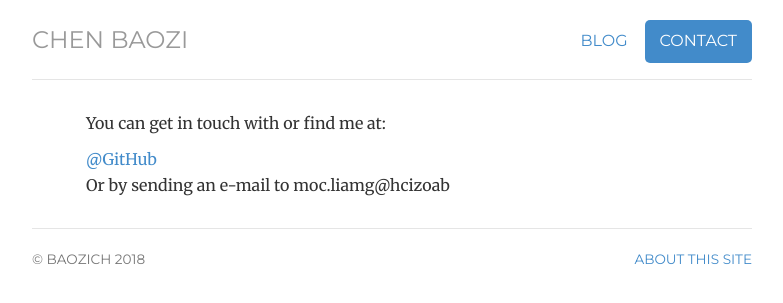
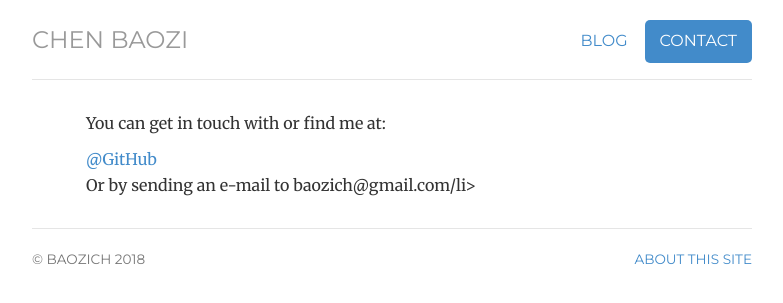
Before and after one commit to baozich/baozich.github.io, a Jekyll site: the page built from contact/index.html, in a window 1280 px wide. Shown: the top 303 px of the page, without its empty margins (248-1031 px from the left). Built offline with Jekyll 4.4.1, drawn with Linux system fonts in a browser that asks for light colours.

Commit message:
Edit the contact page.

```diff
--- a/contact/index.html
+++ b/contact/index.html
@@ -11,7 +11,7 @@ description: Contact information for Chen Baozi
 
 	<ul class="list-unstyled">
 	<li><a href="http://github.com/baozich">@GitHub</a></li>
-	<li>Or by sending an e-mail to <span class="obfuscate">baozich@gmail.com</span></li>
+	<li>Or by sending an e-mail to baozich@gmail.com/li>
 	</ul>
 
 </div>
```
